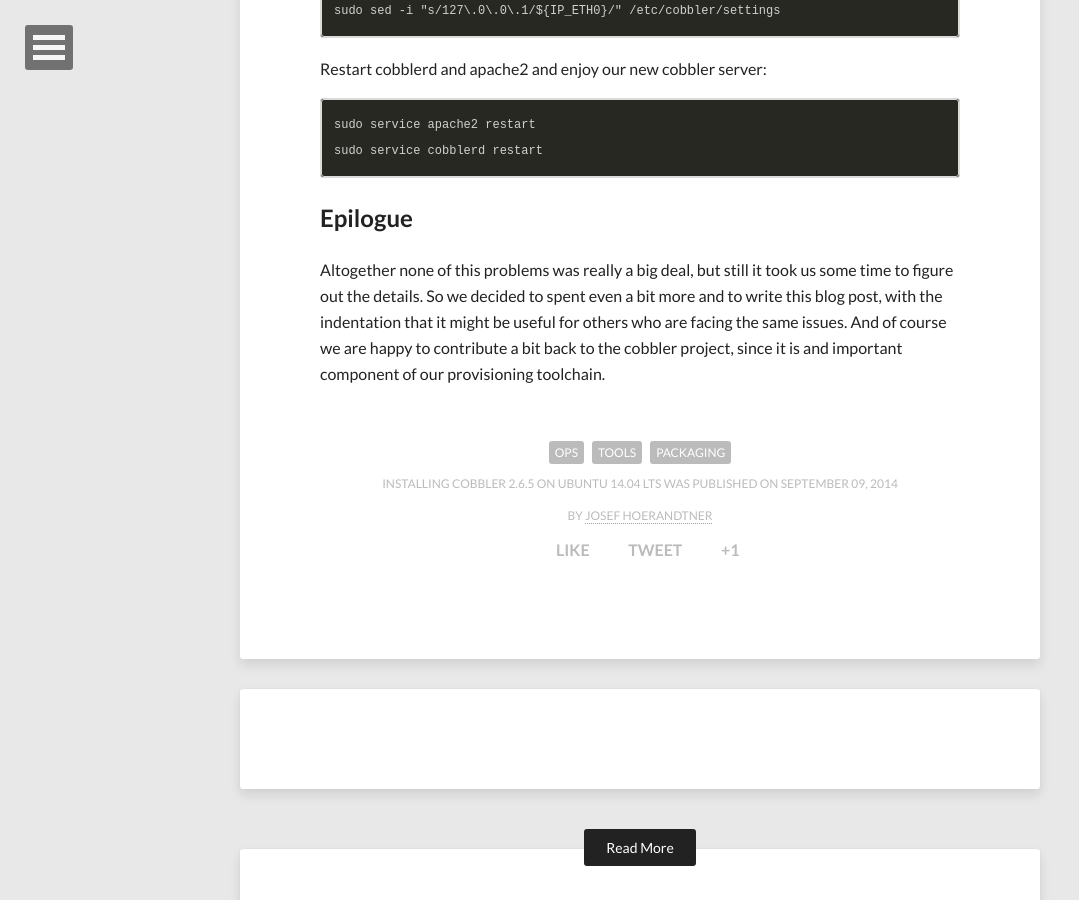
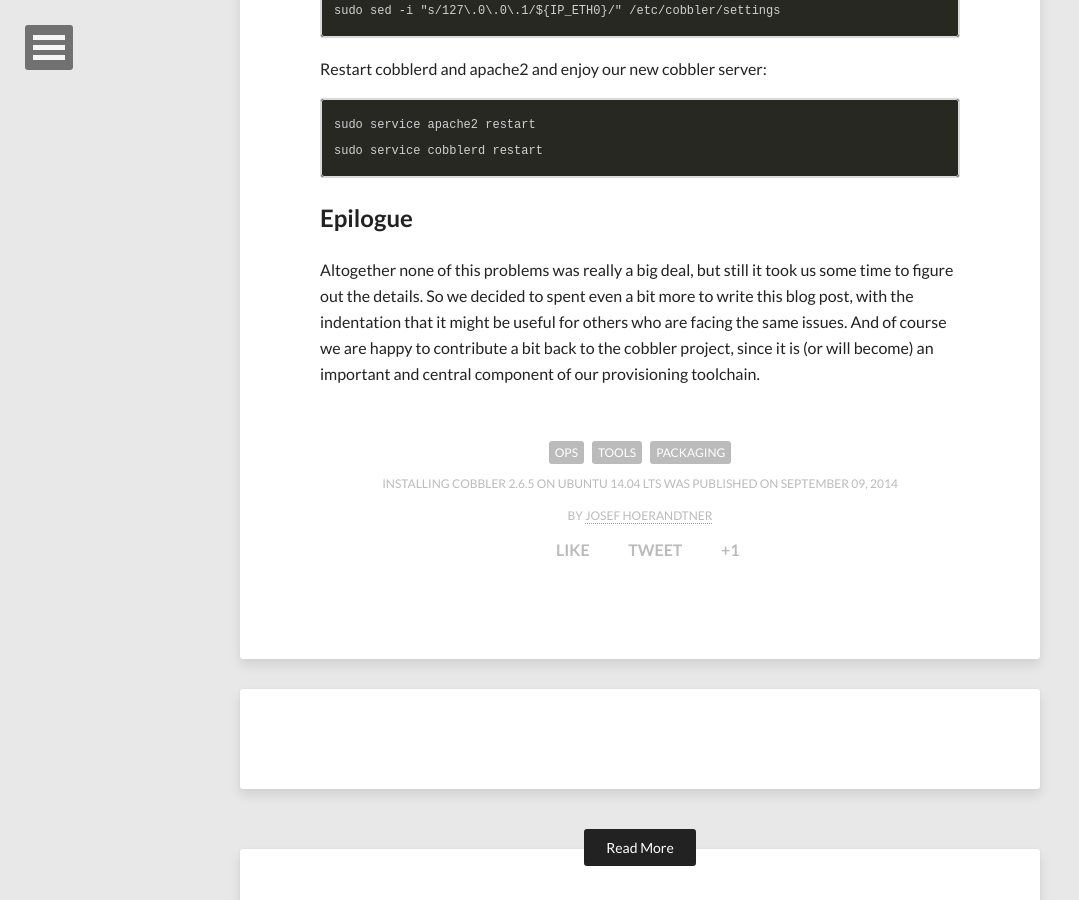
Before and after one commit to keymon/springerpe.github.io, a Jekyll site: the page built from _posts/2014-09-09-Installing-Cobbler-2.6.5-on-Ubuntu-14.04-LTS.md, in a window 1280 px wide and 900 px high, scrolled down 2918 px. Shown: the whole window, without its empty margins (0-1079 px from the left). Built offline with Jekyll 4.4.1, drawn with Linux system fonts in a browser that asks for light colours; nearby versions of some CDN libraries; comment, search, counter and statistics services are not loaded.

Commit message:
Fixed some more typos

```diff
--- a/_posts/2014-09-09-Installing-Cobbler-2.6.5-on-Ubuntu-14.04-LTS.md
+++ b/_posts/2014-09-09-Installing-Cobbler-2.6.5-on-Ubuntu-14.04-LTS.md
@@ -120,4 +120,4 @@ Epilogue
 --------
 
 Altogether none of this problems was really a big deal, but still it took us some time to figure out the details.
-So we decided to spent even a bit more and to write this blog post, with the indentation that it might be useful for others who are facing the same issues. And of course we are happy to contribute a bit back to the cobbler project, since it is and important component of our provisioning toolchain.
+So we decided to spent even a bit more to write this blog post, with the indentation that it might be useful for others who are facing the same issues. And of course we are happy to contribute a bit back to the cobbler project, since it is (or will become) an important and central component of our provisioning toolchain.
```
